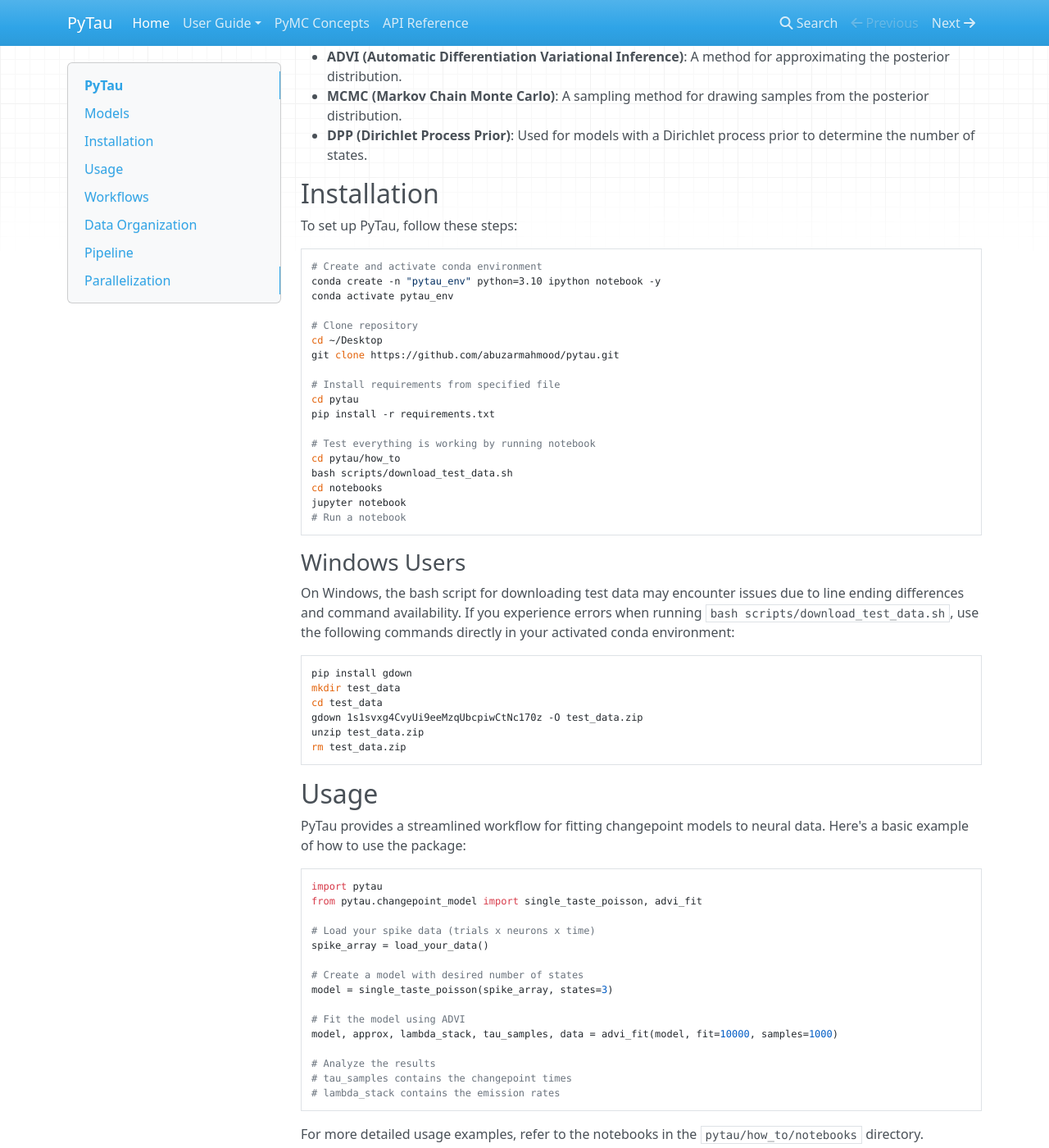
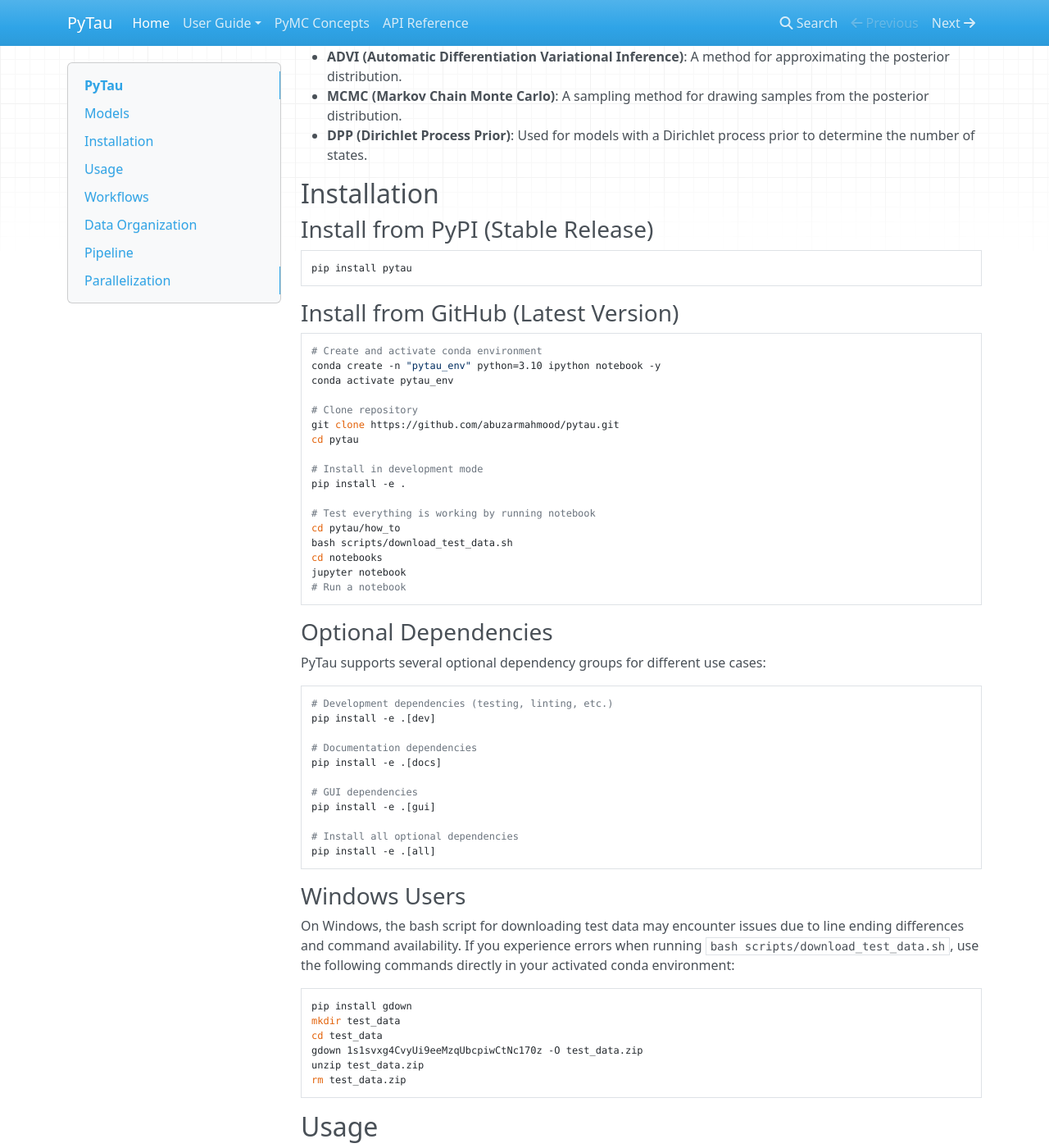
Before and after one commit to abuzarmahmood/pytau, an MkDocs documentation site: the page built from docs/index.md, in a window 1280 px wide and 1400 px high, scrolled down 945 px. Shown: the whole window at 82% size. Built offline with MkDocs 1.6.1, drawn with Linux system fonts in a browser that asks for light colours; nearby versions of some CDN libraries.

Commit message:
docs: update installation instructions and add optional dependencies
Co-authored-by: aider (anthropic/claude-sonnet-4-20250514) <aider@aider.chat>

````diff
--- a/docs/index.md
+++ b/docs/index.md
@@ -36,7 +36,13 @@ PyTau provides several fitting methods for these models:
 
 ## Installation
 
-To set up PyTau, follow these steps:
+### Install from PyPI (Stable Release)
+
+```bash
+pip install pytau
+```
+
+### Install from GitHub (Latest Version)
 
 ```bash
 # Create and activate conda environment
@@ -44,12 +50,11 @@ conda create -n "pytau_env" python=3.10 ipython notebook -y
 conda activate pytau_env
 
 # Clone repository
-cd ~/Desktop
 git clone https://github.com/abuzarmahmood/pytau.git
+cd pytau
 
-# Install requirements from specified file
-cd pytau
-pip install -r requirements.txt
+# Install in development mode
+pip install -e .
 
 # Test everything is working by running notebook
 cd pytau/how_to
@@ -57,6 +62,24 @@ bash scripts/download_test_data.sh
 cd notebooks
 jupyter notebook
 # Run a notebook
+```
+
+### Optional Dependencies
+
+PyTau supports several optional dependency groups for different use cases:
+
+```bash
+# Development dependencies (testing, linting, etc.)
+pip install -e .[dev]
+
+# Documentation dependencies
+pip install -e .[docs]
+
+# GUI dependencies
+pip install -e .[gui]
+
+# Install all optional dependencies
+pip install -e .[all]
 ```
 
 ### Windows Users
````
Also changed, not shown: README.md (+19 -1 lines).
